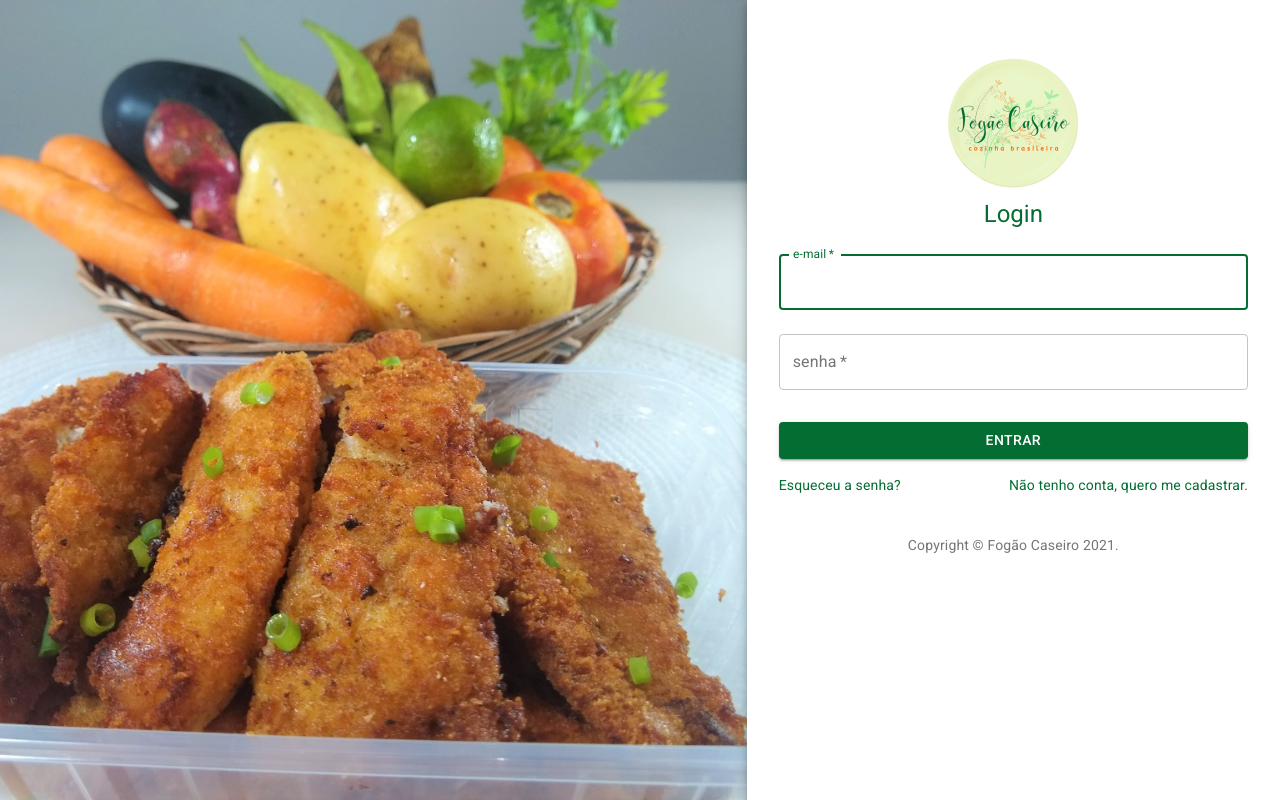
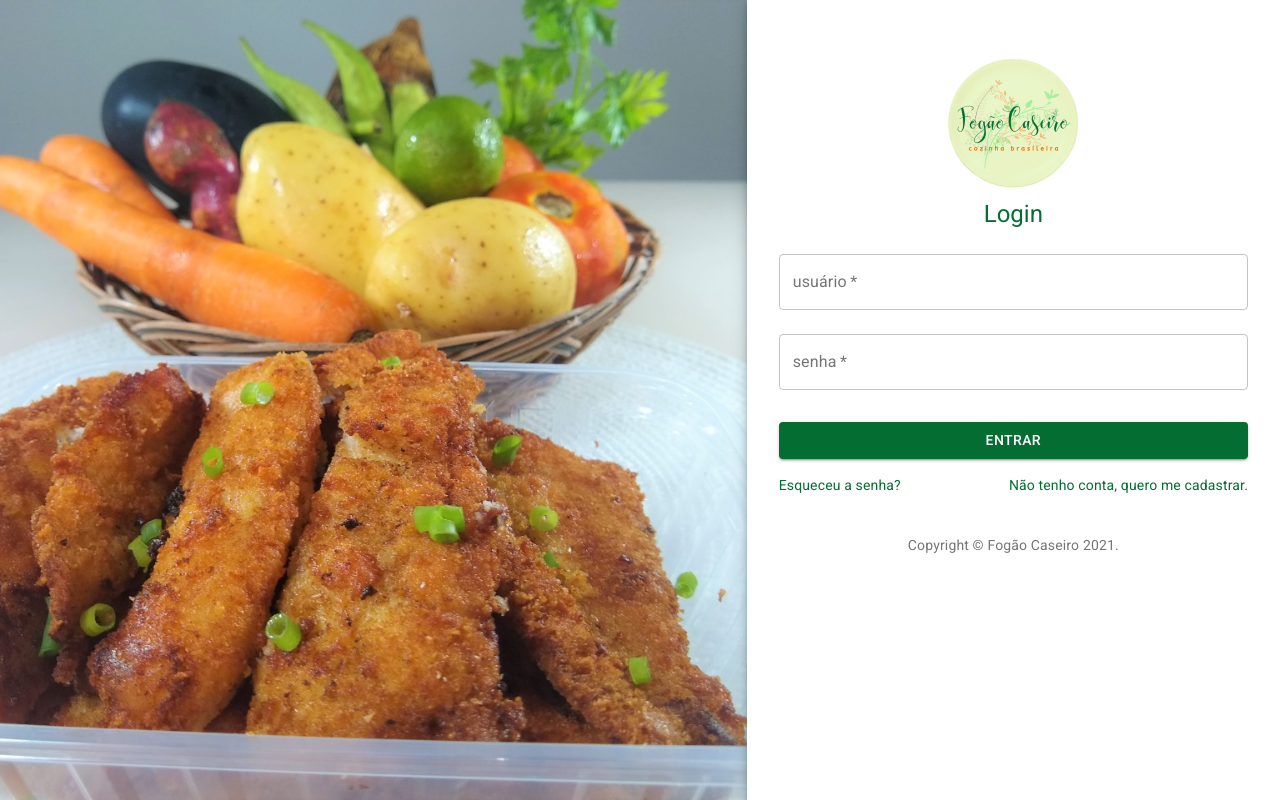
Before and after one commit to cesardmn/fogaocaseiro_njs, a Next.js app: page /signin in a window 1280 px wide. Built offline with nearby package versions, Linux system fonts and the light colour scheme.

Commit message:
reorder signin files

```diff
--- a/pages/signin.jsx
+++ /dev/null
@@ -1,123 +0,0 @@
-import React from 'react';
-import Button from '@material-ui/core/Button';
-import CssBaseline from '@material-ui/core/CssBaseline';
-import TextField from '@material-ui/core/TextField';
-import Link from '@material-ui/core/Link';
-import Paper from '@material-ui/core/Paper';
-import Box from '@material-ui/core/Box';
-import Grid from '@material-ui/core/Grid';
-import Typography from '@material-ui/core/Typography';
-import { makeStyles } from '@material-ui/core/styles';
-
-function Copyright() {
-  return (
-    <Typography variant="body2" color="textSecondary" align="center">
-      {'Copyright © '}
-      <Link color="inherit" href="https://fogaocaseiro.com.br">
-        Fogão Caseiro
-      </Link>{' '}
-      {new Date().getFullYear()}
-      {'.'}
-    </Typography>
-  );
-}
-
-const useStyles = makeStyles((theme) => ({
-  root: {
-    height: '100vh',
-  },
-  image: {
-    backgroundImage: 'url(./media/signin.jpeg)',
-    backgroundRepeat: 'no-repeat',
-    backgroundColor:
-      theme.palette.type === 'light' ? theme.palette.grey[50] : theme.palette.grey[900],
-    backgroundSize: 'cover',
-    backgroundPosition: 'center',
-  },
-  paper: {
-    margin: theme.spacing(6, 4),
-    display: 'flex',
-    flexDirection: 'column',
-    alignItems: 'center',
-  },
-  logo: {
-    height: 150,
-    objectFit: 'cover',
-  },
-  form: {
-    width: '100%', // Fix IE 11 issue.
-    marginTop: theme.spacing(1),
-  },
-  submit: {
-    margin: theme.spacing(3, 0, 2),
-  },
-}));
-
-export default function SignInSide() {
-  const classes = useStyles();
-
-  return (
-    <Grid container component="main" className={classes.root}>
-      <CssBaseline />
-      <Grid item xs={false} sm={4} md={7} className={classes.image} />
-      <Grid item xs={12} sm={8} md={5} component={Paper} elevation={6} square>
-        <div className={classes.paper}>
-
-            <img src="./media/logo.png" alt="Fogão Caseiro" className={classes.logo} />
-
-          <Typography component="h1" variant="h5" color="primary" >
-            Login
-          </Typography>
-          <form className={classes.form} noValidate onSubmit={(e) => e.preventDefault()} >
-            <TextField
-              variant="outlined"
-              margin="normal"
-              required
-              fullWidth
-              id="email"
-              label="e-mail"
-              name="email"
-              autoComplete="email"
-              autoFocus
-            />
-            <TextField
-              variant="outlined"
-              margin="normal"
-              required
-              fullWidth
-              name="password"
-              label="senha"
-              type="password"
-              id="password"
-              autoComplete="current-password"
-            />
-            <Button
-              type="submit"
-              fullWidth
-              variant="contained"
-              color="primary"
-              className={classes.submit}
-            >
-              Entrar
-            </Button>
-            <Grid container>
-              <Grid item xs>
-                <Link href="#" variant="body2">
-                  Esqueceu a senha?
-                </Link>
-              </Grid>
-              <Grid item>
-                <Link href="/signup" variant="body2">
-                  {"Não tenho conta, quero me cadastrar."}
-                </Link>
-              </Grid>
-            </Grid>
-            <Box mt={5}>
-              <Copyright />
-            </Box>
-          </form>
-        </div>
-      </Grid>
-    </Grid>
-  );
-}
--- /dev/null
+++ b/pages/signin/index.jsx
@@ -0,0 +1,120 @@
+import React, { useState } from 'react'
+import Button from '@material-ui/core/Button'
+import CssBaseline from '@material-ui/core/CssBaseline'
+import TextField from '@material-ui/core/TextField'
+import Link from '@material-ui/core/Link'
+import Paper from '@material-ui/core/Paper'
+import Box from '@material-ui/core/Box'
+import Grid from '@material-ui/core/Grid'
+import Typography from '@material-ui/core/Typography'
+import { useRouter } from 'next/router'
+import Alert from '@material-ui/lab/Alert'
+
+import Copyright from '../../components/Copyright'
+
+import { sigInStyles } from './styles'
+import { logIn } from './tasks'
+
+const useStyles = sigInStyles
+
+export default function SignInSide() {
+  const classes = useStyles()
+  const router = useRouter()
+
+  const [user, setUser] = useState('')
+  const [password, setPassword] = useState('')
+  const [alert, setAlert] = useState('')
+
+  async function handleLogin(e) {
+    e.preventDefault()
+    const loginResponse = await logIn(user, password)
+
+    if (loginResponse.token) {
+      setAlert(false)
+      router.push('/')
+    } else {
+      setAlert(true)
+    }
+  }
+
+  const textFieldCommomProps = {
+    variant: 'outlined',
+    margin: 'normal',
+    required: true,
+    fullWidth: true,
+  }
+
+  return (
+    <Grid container component="main" className={classes.root}>
+      <CssBaseline />
+      <Grid item xs={false} sm={4} md={7} className={classes.image} />
+      <Grid item xs={12} sm={8} md={5} component={Paper} elevation={6} square>
+        <div className={classes.paper}>
+          <img
+            src="./media/logo.png"
+            alt="Fogão Caseiro"
+            className={classes.logo}
+          />
+
+          <Typography component="h1" variant="h5" color="primary">
+            Login
+          </Typography>
+          <form
+            className={classes.form}
+            noValidate
+            onSubmit={(e) => handleLogin(e)}
+          >
+            <TextField
+              {...textFieldCommomProps}
+              value={user}
+              name="user"
+              label="usuário"
+              id="user"
+              onChange={(e) => setUser(e.target.value)}
+            />
+            <TextField
+              {...textFieldCommomProps}
+              value={password}
+              name="password"
+              label="senha"
+              type="password"
+              id="password"
+              onChange={(e) => setPassword(e.target.value)}
+            />
+            <>
+              {alert && (
+                <Alert severity="error">
+                  "Impossível fazer login com as credenciais fornecidas."
+                </Alert>
+              )}
+            </>
+            <Button
+              type="submit"
+              fullWidth
+              variant="contained"
+              color="primary"
+              className={classes.submit}
+            >
+              Entrar
+            </Button>
+            <Grid container>
+              <Grid item xs>
+                <Link href="#" variant="body2">
+                  Esqueceu a senha?
+                </Link>
+              </Grid>
+              <Grid item>
+                <Link href="/signup" variant="body2">
+                  {'Não tenho conta, quero me cadastrar.'}
+                </Link>
+              </Grid>
+            </Grid>
+            <Box mt={5}>
+              <Copyright />
+            </Box>
+          </form>
+        </div>
+      </Grid>
+    </Grid>
+  )
+}
```
